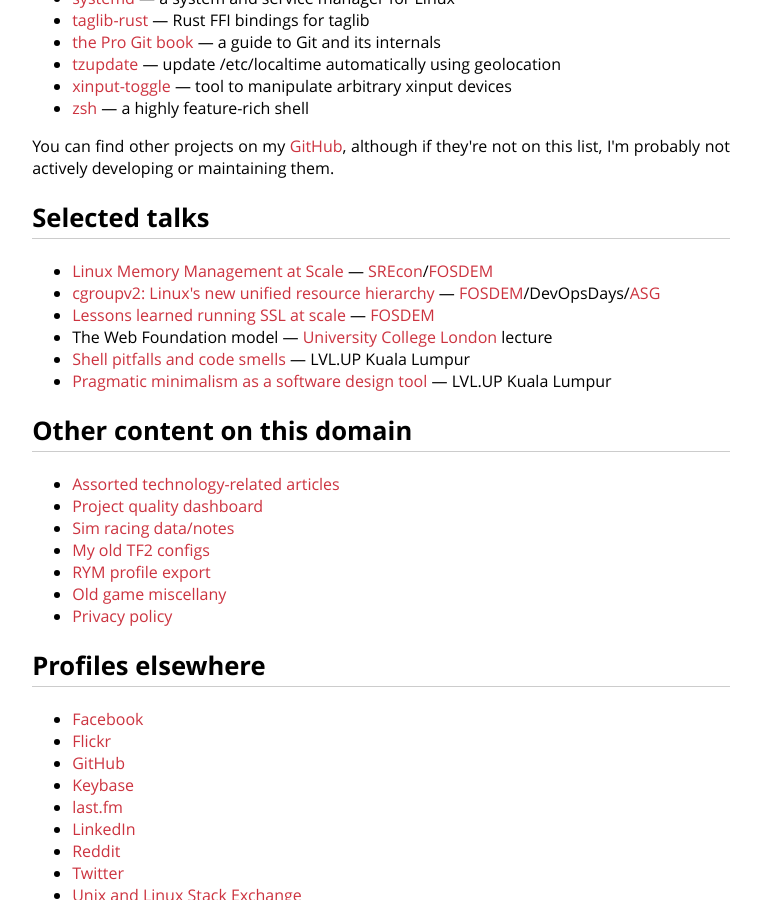
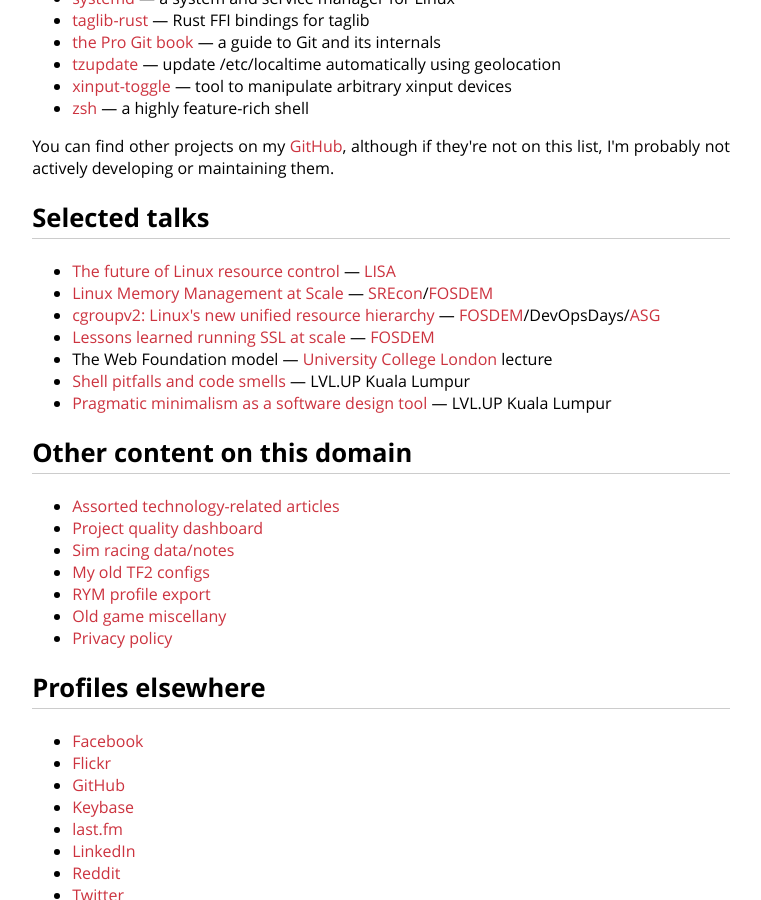
Before and after one commit to cdown/chrisdown.name, a Jekyll site: the page built from index.md, in a window 1280 px wide and 900 px high, scrolled down 987 px. Shown: the whole window, without its empty margins (259-1020 px from the left). Built offline with Jekyll 4.4.1, drawn with Linux system fonts in a browser that asks for light colours.

Commit message:
index: Add future of Linux resource control talk

```diff
--- a/index.md
+++ b/index.md
@@ -67,6 +67,9 @@ list, I'm probably not actively developing or maintaining them.
 
 ## Selected talks
 
+- [The future of Linux resource
+  control](https://www.youtube.com/watch?v=kPMZYoRxtmg) —
+  [LISA](https://www.usenix.org/conference/lisa21)
 - [Linux Memory Management at
   Scale](/2019/07/18/linux-memory-management-at-scale.html) —
   [SREcon](https://www.usenix.org/conference/srecon19asia/presentation/down)/[FOSDEM](https://fosdem.org/2020/schedule/event/containers_memory_management/)
```
